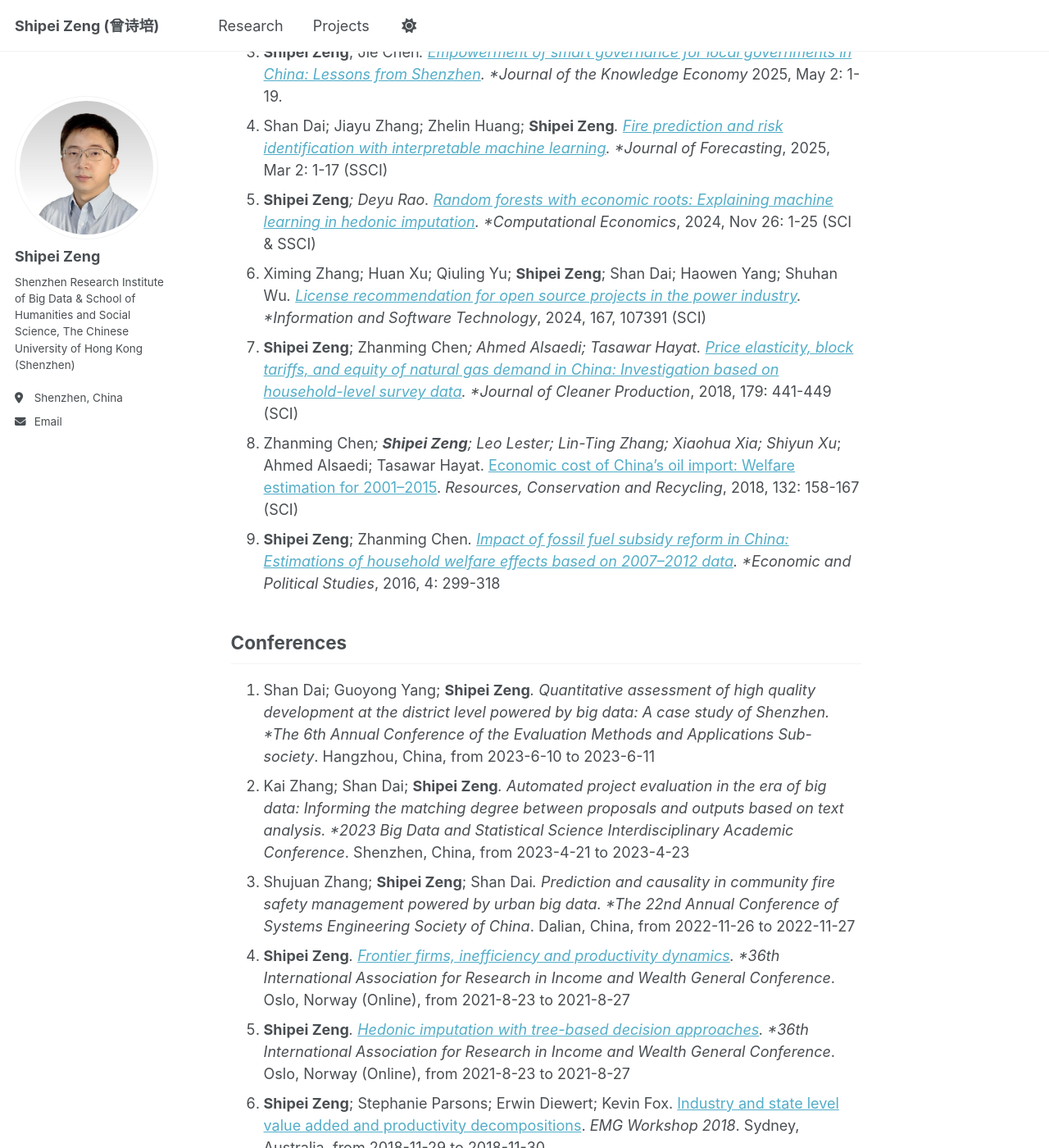
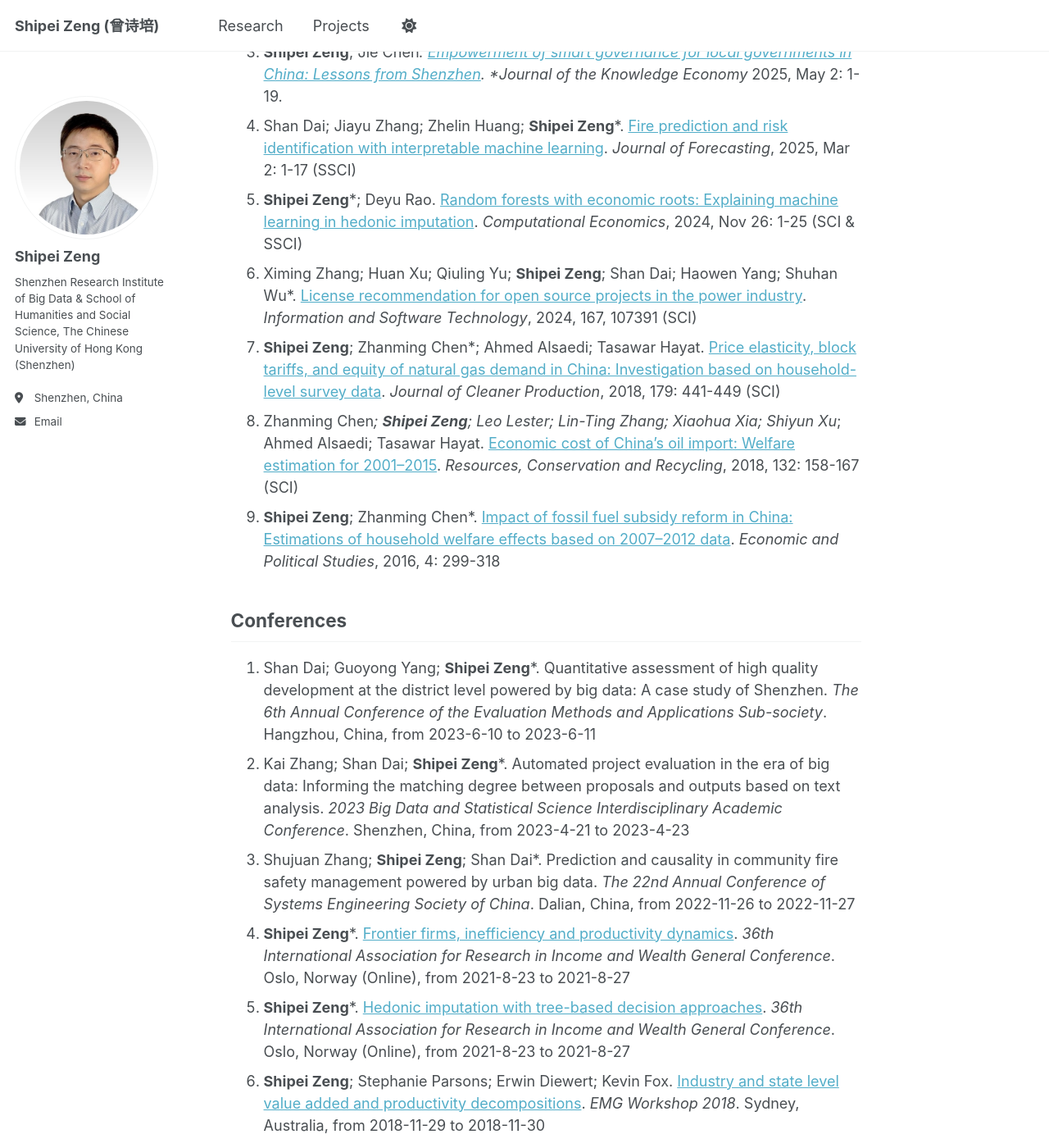
Before and after one commit to shipei-zeng/shipei-zeng.github.io, a Jekyll site: the page built from _pages/research.md, in a window 1280 px wide and 1400 px high, scrolled down 373 px. Shown: the whole window at 82% size. Built offline with Jekyll 4.4.1, drawn with Linux system fonts in a browser that asks for light colours; a script that is not in the unit is left out.

```diff
--- a/_pages/research.md
+++ b/_pages/research.md
@@ -7,25 +7,25 @@ Journal Articles
 1. **Shipei Zeng**; Kevin Fox*. [Productivity measurement with big data: A data-driven approach capturing firm heterogeneity](https://onlinelibrary.wiley.com/doi/10.1111/1467-8462.70014). _Australian Economic Review_ 2025, June 8: 1-10 (SSCI)
 1. **Shipei Zeng**; Shan Dai*. [Synergizing domain knowledge and machine learning: Intelligent early fraud detection enhanced by earnings management analysis](https://onlinelibrary.wiley.com/doi/full/10.1111/irfi.70021). _International Review of Finance_ 2025, May 2: 1-27 (SSCI)
 1. **Shipei Zeng**; Jie Chen*. [Empowerment of smart governance for local governments in China: Lessons from Shenzhen](https://link.springer.com/article/10.1007/s13132-025-02761-2). *Journal of the Knowledge Economy* 2025, May 2: 1-19.
-1. Shan Dai; Jiayu Zhang; Zhelin Huang; **Shipei Zeng***. [Fire prediction and risk identification with interpretable machine learning](https://onlinelibrary.wiley.com/doi/10.1002/for.3266?af=R). *Journal of Forecasting*, 2025, Mar 2: 1-17 (SSCI)
-1. **Shipei Zeng***; Deyu Rao. [Random forests with economic roots: Explaining machine learning in hedonic imputation](https://link.springer.com/article/10.1007/s10614-024-10798-9). *Computational Economics*, 2024, Nov 26: 1-25 (SCI & SSCI)
-1. Ximing Zhang; Huan Xu; Qiuling Yu; **Shipei Zeng**; Shan Dai; Haowen Yang; Shuhan Wu*. [License recommendation for open source projects in the power industry](https://www.sciencedirect.com/science/article/abs/pii/S095058492300246X). *Information and Software Technology*, 2024, 167, 107391 (SCI)
-1. **Shipei Zeng**; Zhanming Chen*; Ahmed Alsaedi; Tasawar Hayat. [Price elasticity, block tariffs, and equity of natural gas demand in China: Investigation based on household-level survey data](https://www.sciencedirect.com/science/article/abs/pii/S0959652618301458). *Journal of Cleaner Production*, 2018, 179: 441-449 (SCI)
-1. Zhanming Chen*; **Shipei Zeng**; Leo Lester; Lin-Ting Zhang; Xiaohua Xia; Shiyun Xu*; Ahmed Alsaedi; Tasawar Hayat. [Economic cost of China’s oil import: Welfare estimation for 2001–2015](https://www.sciencedirect.com/science/article/abs/pii/S0921344918300399). *Resources, Conservation and Recycling*, 2018, 132: 158-167 (SCI)
-1. **Shipei Zeng**; Zhanming Chen*. [Impact of fossil fuel subsidy reform in China: Estimations of household welfare effects based on 2007–2012 data](https://www.tandfonline.com/doi/full/10.1080/20954816.2016.1218669). *Economic and Political Studies*, 2016, 4: 299-318
+1. Shan Dai; Jiayu Zhang; Zhelin Huang; **Shipei Zeng***. [Fire prediction and risk identification with interpretable machine learning](https://onlinelibrary.wiley.com/doi/10.1002/for.3266?af=R). _Journal of Forecasting_, 2025, Mar 2: 1-17 (SSCI)
+1. **Shipei Zeng***; Deyu Rao. [Random forests with economic roots: Explaining machine learning in hedonic imputation](https://link.springer.com/article/10.1007/s10614-024-10798-9). _Computational Economics_, 2024, Nov 26: 1-25 (SCI & SSCI)
+1. Ximing Zhang; Huan Xu; Qiuling Yu; **Shipei Zeng**; Shan Dai; Haowen Yang; Shuhan Wu*. [License recommendation for open source projects in the power industry](https://www.sciencedirect.com/science/article/abs/pii/S095058492300246X). _Information and Software Technology_, 2024, 167, 107391 (SCI)
+1. **Shipei Zeng**; Zhanming Chen*; Ahmed Alsaedi; Tasawar Hayat. [Price elasticity, block tariffs, and equity of natural gas demand in China: Investigation based on household-level survey data](https://www.sciencedirect.com/science/article/abs/pii/S0959652618301458). _Journal of Cleaner Production_, 2018, 179: 441-449 (SCI)
+1. Zhanming Chen*; **Shipei Zeng**; Leo Lester; Lin-Ting Zhang; Xiaohua Xia; Shiyun Xu*; Ahmed Alsaedi; Tasawar Hayat. [Economic cost of China’s oil import: Welfare estimation for 2001–2015](https://www.sciencedirect.com/science/article/abs/pii/S0921344918300399). _Resources, Conservation and Recycling_, 2018, 132: 158-167 (SCI)
+1. **Shipei Zeng**; Zhanming Chen*. [Impact of fossil fuel subsidy reform in China: Estimations of household welfare effects based on 2007–2012 data](https://www.tandfonline.com/doi/full/10.1080/20954816.2016.1218669). _Economic and Political Studies_, 2016, 4: 299-318
 
 Conferences
 ------
-1. Shan Dai; Guoyong Yang; **Shipei Zeng***. Quantitative assessment of high quality development at the district level powered by big data: A case study of Shenzhen. *The 6th Annual Conference of the Evaluation Methods and Applications Sub-society*. Hangzhou, China, from 2023-6-10 to 2023-6-11
-1. Kai Zhang; Shan Dai; **Shipei Zeng***. Automated project evaluation in the era of big data: Informing the matching degree between proposals and outputs based on text analysis. *2023 Big Data and Statistical Science Interdisciplinary Academic Conference*. Shenzhen, China, from 2023-4-21 to 2023-4-23
-1. Shujuan Zhang; **Shipei Zeng**; Shan Dai*. Prediction and causality in community fire safety management powered by urban big data. *The 22nd Annual Conference of Systems Engineering Society of China*. Dalian, China, from 2022-11-26 to 2022-11-27
-1. **Shipei Zeng***. [Frontier firms, inefficiency and productivity dynamics](https://iariw.org/wp-content/uploads/2021/08/Firm_Dynamics_Zeng_Paper.pdf). *36th International Association for Research in Income and Wealth General Conference*. Oslo, Norway (Online), from 2021-8-23 to 2021-8-27
-1. **Shipei Zeng***. [Hedonic imputation with tree-based decision approaches](https://iariw.org/wp-content/uploads/2021/08/Hedonic_Imputation_Zeng_Paper.pdf). *36th International Association for Research in Income and Wealth General Conference*. Oslo, Norway (Online), from 2021-8-23 to 2021-8-27
-1. **Shipei Zeng**; Stephanie Parsons; Erwin Diewert; Kevin Fox. [Industry and state level value added and productivity decompositions](https://conference.unsw.edu.au/content/dam/pdfs/business/caer/research-reports/emg-workshop-2018/emg2018-6_SZeng_EMG-Slides.pdf). *EMG Workshop 2018*. Sydney, Australia, from 2018-11-29 to 2018-11-30
-1. Kevin Fox; Khanh Hoang; **Shipei Zeng**. Value added and productivity decompositions with natural capital. *ESCoE Conference on Economic Measurement 2018, Bank of England*. London, the UK, from 2018-5-16 to 2018-5-17
-1. Zhanming Chen; **Shipei Zeng**; Leo Lester; Xiaohua Xia; Linting Zhang. How costly is China's oil import? Welfare loss estimation of foreign oil dependence 2001–2015. *40th IAEE International Conference*. Singapore, from 2017-6-18 to 2017-6-21
+1. Shan Dai; Guoyong Yang; **Shipei Zeng***. Quantitative assessment of high quality development at the district level powered by big data: A case study of Shenzhen. _The 6th Annual Conference of the Evaluation Methods and Applications Sub-society_. Hangzhou, China, from 2023-6-10 to 2023-6-11
+1. Kai Zhang; Shan Dai; **Shipei Zeng***. Automated project evaluation in the era of big data: Informing the matching degree between proposals and outputs based on text analysis. _2023 Big Data and Statistical Science Interdisciplinary Academic Conference_. Shenzhen, China, from 2023-4-21 to 2023-4-23
+1. Shujuan Zhang; **Shipei Zeng**; Shan Dai*. Prediction and causality in community fire safety management powered by urban big data. _The 22nd Annual Conference of Systems Engineering Society of China_. Dalian, China, from 2022-11-26 to 2022-11-27
+1. **Shipei Zeng***. [Frontier firms, inefficiency and productivity dynamics](https://iariw.org/wp-content/uploads/2021/08/Firm_Dynamics_Zeng_Paper.pdf). _36th International Association for Research in Income and Wealth General Conference_. Oslo, Norway (Online), from 2021-8-23 to 2021-8-27
+1. **Shipei Zeng***. [Hedonic imputation with tree-based decision approaches](https://iariw.org/wp-content/uploads/2021/08/Hedonic_Imputation_Zeng_Paper.pdf). _36th International Association for Research in Income and Wealth General Conference_. Oslo, Norway (Online), from 2021-8-23 to 2021-8-27
+1. **Shipei Zeng**; Stephanie Parsons; Erwin Diewert; Kevin Fox. [Industry and state level value added and productivity decompositions](https://conference.unsw.edu.au/content/dam/pdfs/business/caer/research-reports/emg-workshop-2018/emg2018-6_SZeng_EMG-Slides.pdf). _EMG Workshop 2018_. Sydney, Australia, from 2018-11-29 to 2018-11-30
+1. Kevin Fox; Khanh Hoang; **Shipei Zeng**. Value added and productivity decompositions with natural capital. _ESCoE Conference on Economic Measurement 2018, Bank of England_. London, the UK, from 2018-5-16 to 2018-5-17
+1. Zhanming Chen; **Shipei Zeng**; Leo Lester; Xiaohua Xia; Linting Zhang. How costly is China's oil import? Welfare loss estimation of foreign oil dependence 2001–2015. _40th IAEE International Conference_. Singapore, from 2017-6-18 to 2017-6-21
 1. **Shipei Zeng**; Zhanming Chen; Jin Guo. Price elasticities of residential natural gas demand in China: Evidence from household-level survey data. *The 19th Annual Conference of Systems Engineering Society of China*. Beijing, China, from 2016-10-28 to 2016-10-31
-1. **Shipei Zeng**; Hanwen Wang; Zhanming Chen; Rong Yu. [Derived from OSMM method: A plain analysis about oil security cost to China’s economy](https://link.springer.com/chapter/10.1007/978-3-662-44085-8_19). *2014 1st International Conference on Industrial Economics and Industrial Security*. Beijing, China, from 2014-7-23 to 2014-7-26
+1. **Shipei Zeng**; Hanwen Wang; Zhanming Chen; Rong Yu. [Derived from OSMM method: A plain analysis about oil security cost to China’s economy](https://link.springer.com/chapter/10.1007/978-3-662-44085-8_19). _2014 1st International Conference on Industrial Economics and Industrial Security_. Beijing, China, from 2014-7-23 to 2014-7-26
 
 Reports
 ------
```
